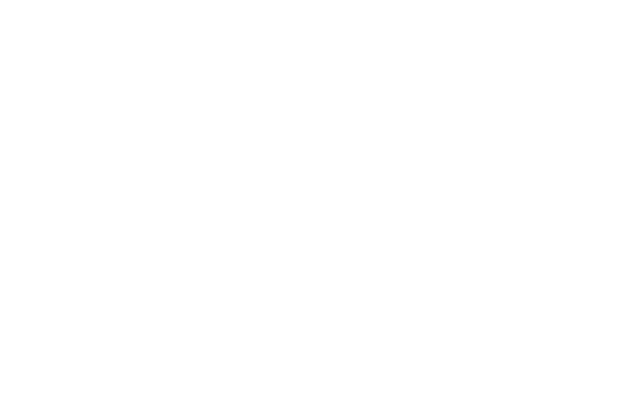
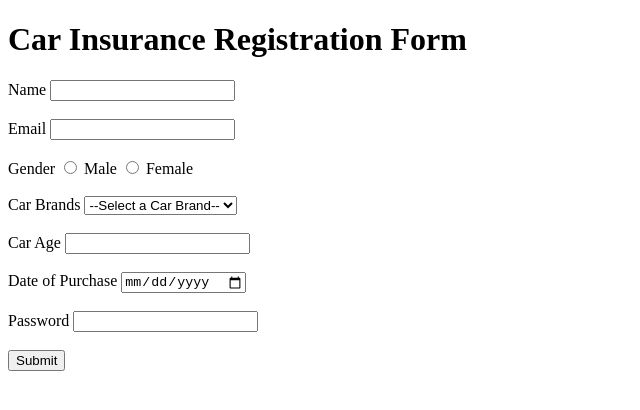
Before and after one commit to acciojob/car-insurance-form-VedBhardwaj009, a website: page main.html in a window 1280 px wide. Shown: the whole page, without its empty margins (0-640 px from the left). Drawn offline with Linux system fonts and the light colour scheme.

Commit message:
created a submission

```diff
--- a/main.html
+++ b/main.html
@@ -1,16 +1,58 @@
 <!DOCTYPE html>
+<html lang="en">
+<head>
+    <meta charset="UTF-8">
+    <meta name="viewport" content="width=device-width, initial-scale=1.0">
+    <title>Car Insurance Registration</title>
+</head>
+<body>
+    <h1>Car Insurance Registration Form</h1>
+    <form method="post">
+        <!-- Name Field -->
+        <label for="name">Name</label>
+        <input type="text" id="name" name="name" required>
+        <br><br>
 
-<html>
+        <!-- Email Field -->
+        <label for="email">Email</label>
+        <input type="email" id="email" name="email" required>
+        <br><br>
 
-<head>
-	<link rel="stylesheet" href="styles.css">
-</head>
+        <!-- Gender Field -->
+        <label>Gender</label>
+        <input type="radio" id="male" name="gender" value="Male" required>
+        <label for="male">Male</label>
+        <input type="radio" id="female" name="gender" value="Female" required>
+        <label for="female">Female</label>
+        <br><br>
 
-<body>
-	<!-- the entire body must be written by student -->
-    <script type="text/javascript" src="./script.js">
-</script>
+        <!-- Car Brands Dropdown -->
+        <label for="cars">Car Brands</label>
+        <select id="cars" name="cars">
+            <option value="">--Select a Car Brand--</option>
+            <option value="BMW">BMW</option>
+            <option value="Audi">Audi</option>
+            <option value="Mercedez">Mercedez</option>
+        </select>
+        <br><br>
 
+        <!-- Car Age Field -->
+        <label for="carage">Car Age</label>
+        <input type="number" id="carage" name="carage" required>
+        <br><br>
+
+        <!-- Date of Purchase Field -->
+        <label for="dop">Date of Purchase</label>
+        <input type="date" id="dop" name="dop" required>
+        <br><br>
+
+        <!-- Password Field -->
+        <label for="password">Password</label>
+        <input type="password" id="password" name="password" required>
+        <br><br>
+
+        <!-- Submit Button -->
+        <button type="submit">Submit</button>
+    </form>
 </body>
-
 </html>
```
